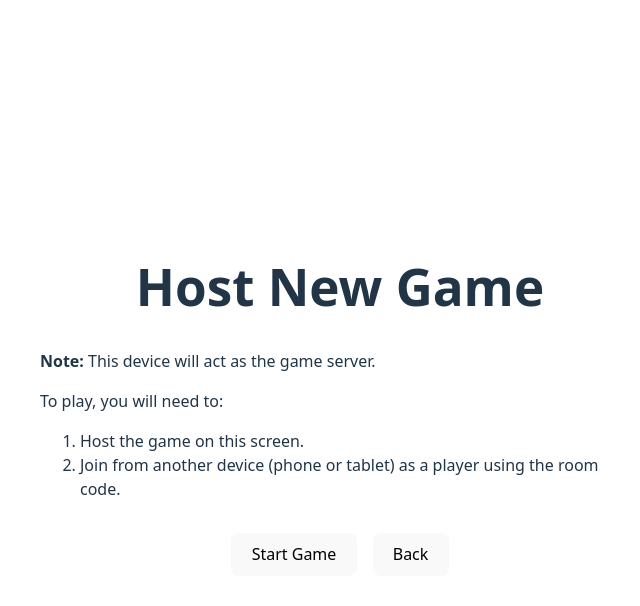
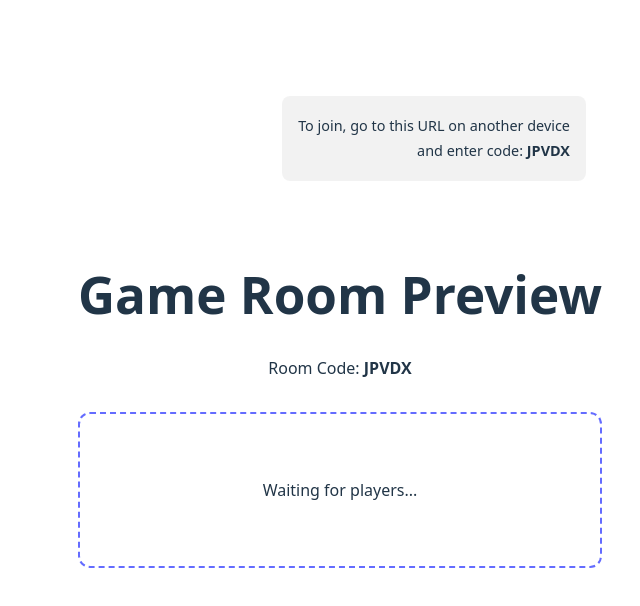
Before and after one commit to FilipChalupa/spring-hopper, a React (Vite) app: page /#/room in a window 1280 px wide. Before the commit this address led to /#/new. Shown: the top 606 px of the page, without its empty margins (300-940 px from the left). Built offline with nearby package versions, Linux system fonts and the light colour scheme.

Commit message:
refactor: simplify GameRoom code generation and remove code passing from NewGame

```diff
--- a/src/pages/GameRoom.tsx
+++ b/src/pages/GameRoom.tsx
@@ -1,17 +1,15 @@
-import { useLocation, useNavigate } from 'react-router-dom';
-import { useEffect } from 'react';
+import { useState } from 'react';
 import styles from './GameRoom.module.css';
 
 export function GameRoom() {
-  const location = useLocation();
-  const navigate = useNavigate();
-  const code = location.state?.code;
-
-  useEffect(() => {
-    if (!code) {
-      navigate('/new');
+  const [code] = useState<string>(() => {
+    const chars = 'ABCDEFGHJKMNPQRSTUVWXYZ23456789';
+    let result = '';
+    for (let i = 0; i < 5; i++) {
+      result += chars.charAt(Math.floor(Math.random() * chars.length));
     }
-  }, [code, navigate]);
+    return result
+  });
 
   if (!code) return null;
 
--- a/src/pages/NewGame.tsx
+++ b/src/pages/NewGame.tsx
@@ -3,19 +3,8 @@ import { useNavigate } from 'react-router-dom';
 export function NewGame() {
   const navigate = useNavigate();
 
-  const generateCode = () => {
-    // Excluding ambiguous characters: 0, O, 1, I, L
-    const chars = 'ABCDEFGHJKMNPQRSTUVWXYZ23456789';
-    let result = '';
-    for (let i = 0; i < 5; i++) {
-      result += chars.charAt(Math.floor(Math.random() * chars.length));
-    }
-    return result;
-  };
-
   const handleStart = () => {
-    const code = generateCode();
-    navigate('/room', { state: { code } });
+    navigate('/room');
   };
 
   return (
```
